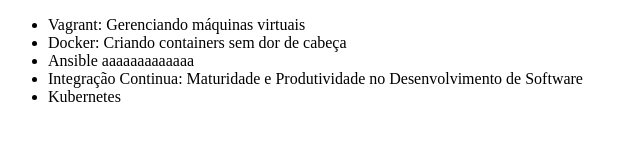
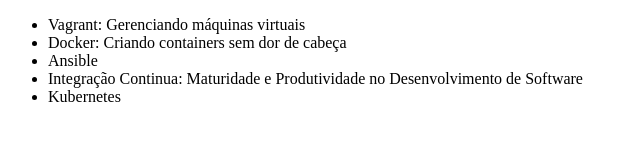
Before and after one commit to marcopinheiromarques/alura-git, a plain HTML site: page index.html in a window 1280 px wide. Shown: the whole page, without its empty margins (0-640 px from the left). Drawn offline with Linux system fonts and the light colour scheme.

Commit message:
Revert "ajuste nome curso ansible"
This reverts commit 30e8faf42ba6063cd50bb191a6e01e11ea1724bd.

```diff
--- a/index.html
+++ b/index.html
@@ -8,7 +8,7 @@
         <ul>
             <li>Vagrant: Gerenciando máquinas virtuais</li>
             <li>Docker: Criando containers sem dor de cabeça</li>
-            <li>Ansible aaaaaaaaaaaaa</li>
+            <li>Ansible</li>
             <li>Integração Continua: Maturidade e Produtividade no Desenvolvimento de Software</li>
             <li>Kubernetes</li>
         </ul>
```
